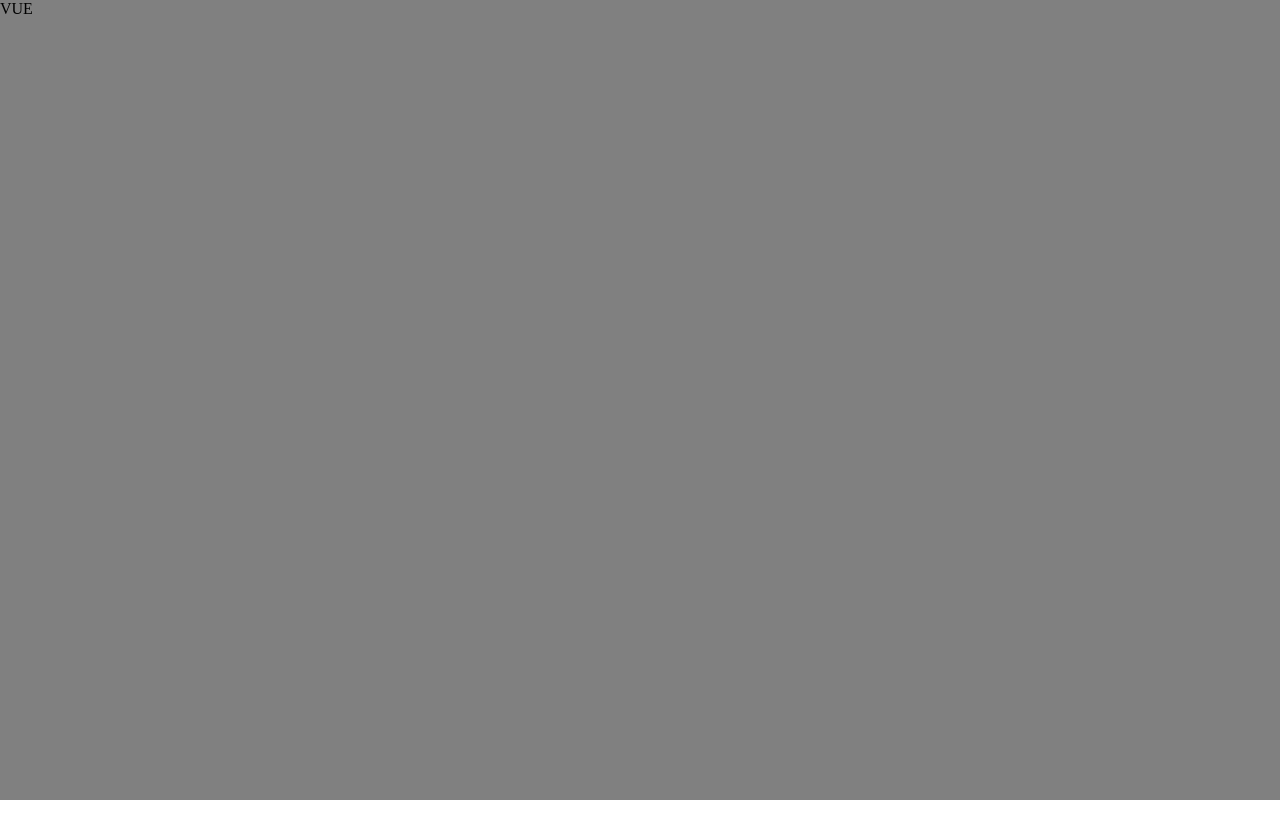
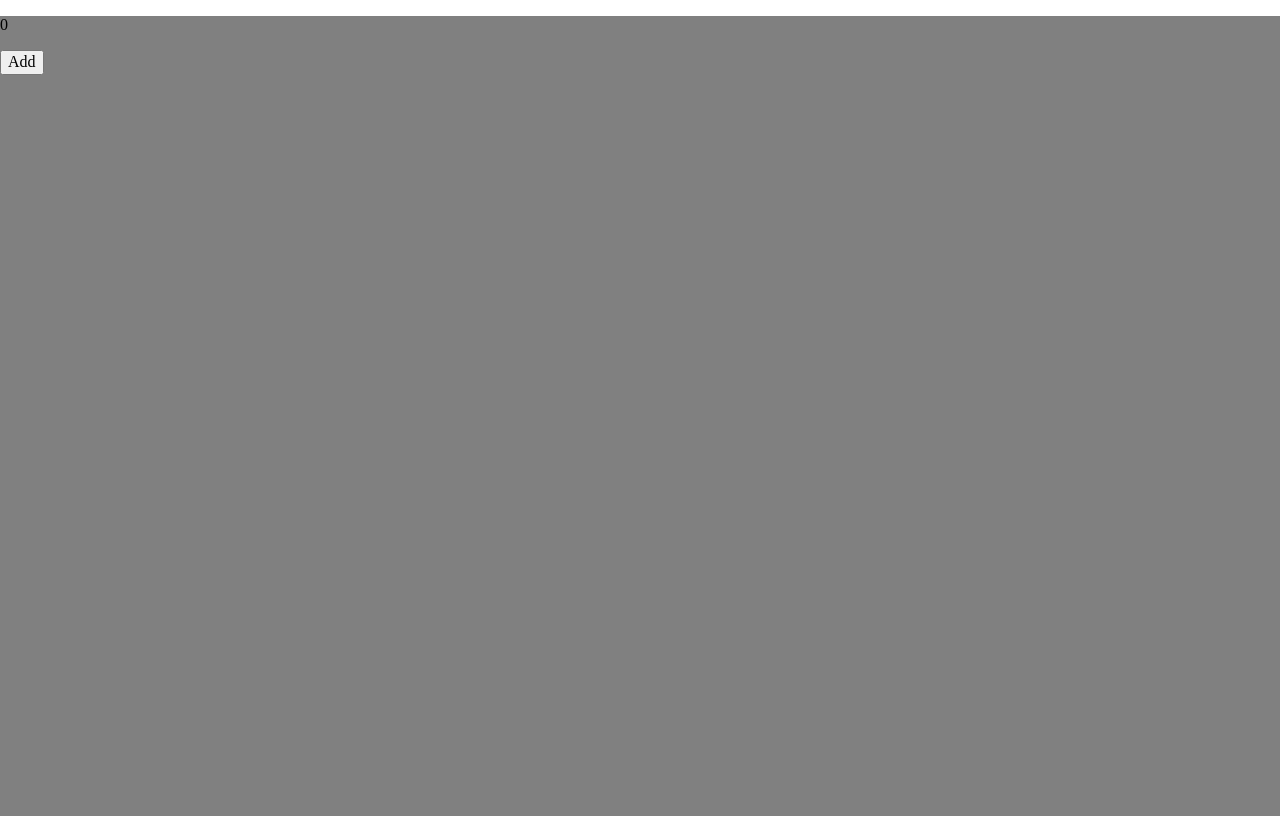
Before and after one commit to dulko-dev/form_login_vue, a Vue app: page / in a window 1280 px wide. Built offline with nearby package versions, Linux system fonts and the light colour scheme.

Commit message:
add babel.config to root, imigrate to vue3

```diff
--- /dev/null
+++ b/babel.config.json
@@ -0,0 +1,3 @@
+{
+  "presets": ["@babel/preset-env", "@vue/babel-preset-app"]
+}
--- a/src/components/App.vue
+++ b/src/components/App.vue
@@ -1,10 +1,26 @@
 <template>
-  <div>VUE</div>
+  <div>
+    <p>{{ count }}</p>
+    <button :click="add">Add</button>
+  </div>
 </template>
 
 <script>
+import { ref } from "vue";
 export default {
   name: "App",
+  setup() {
+    const count = ref(0);
+
+    function add() {
+      count.value++;
+    }
+
+    return {
+      count,
+      add,
+    };
+  },
 };
 </script>
 
--- a/src/main.js
+++ b/src/main.js
@@ -1,9 +1,4 @@
-import Vue from "vue";
+import { createApp } from "vue";
 import App from "./components/App.vue";
 
-
-Vue.config.ProductionTIP = false;
-
-new Vue({
-  render: (h) => h(App),
-}).$mount("#app");
+createApp(App).mount("#app");
--- a/webpack.config.js
+++ b/webpack.config.js
@@ -1,4 +1,5 @@
 import { dirname } from "path";
+import webpack from "webpack";
 import { fileURLToPath } from "url";
 import { VueLoaderPlugin } from "vue-loader";
 import HtmlWebpackPlugin from "html-webpack-plugin";
@@ -26,12 +27,7 @@ const config = {
       {
         test: /\.js$/,
         exclude: /node_modules/,
-        use: {
-          loader: "babel-loader",
-          options: {
-            presets: ["@babel/preset-env", "@vue/babel-preset-app"],
-          },
-        },
+        use: ["babel-loader"],
       },
       {
         test: /\.s[ac]ss$/i,
@@ -49,8 +45,7 @@ const config = {
           {
             loader: "sass-loader",
             options: {
-              additionalData: "@import './src/styles/main.scss';"
-              ,
+              additionalData: "@import './src/styles/main.scss';",
             },
           },
         ],
@@ -63,6 +58,10 @@ const config = {
     new VueLoaderPlugin(),
     new HtmlWebpackPlugin({
       template: "./src/index.html",
+    }),
+    new webpack.DefinePlugin({
+      __VUE_OPTIONS_API__: "false",
+      __VUE_PROD_DEVTOOLS__: "false",
     }),
   ],
 
```
Also changed, not shown: cypress.json (deleted, +0 -8 lines), package.json (+18 -22 lines), 1 other file (tests, documents, lock files or other folders).
